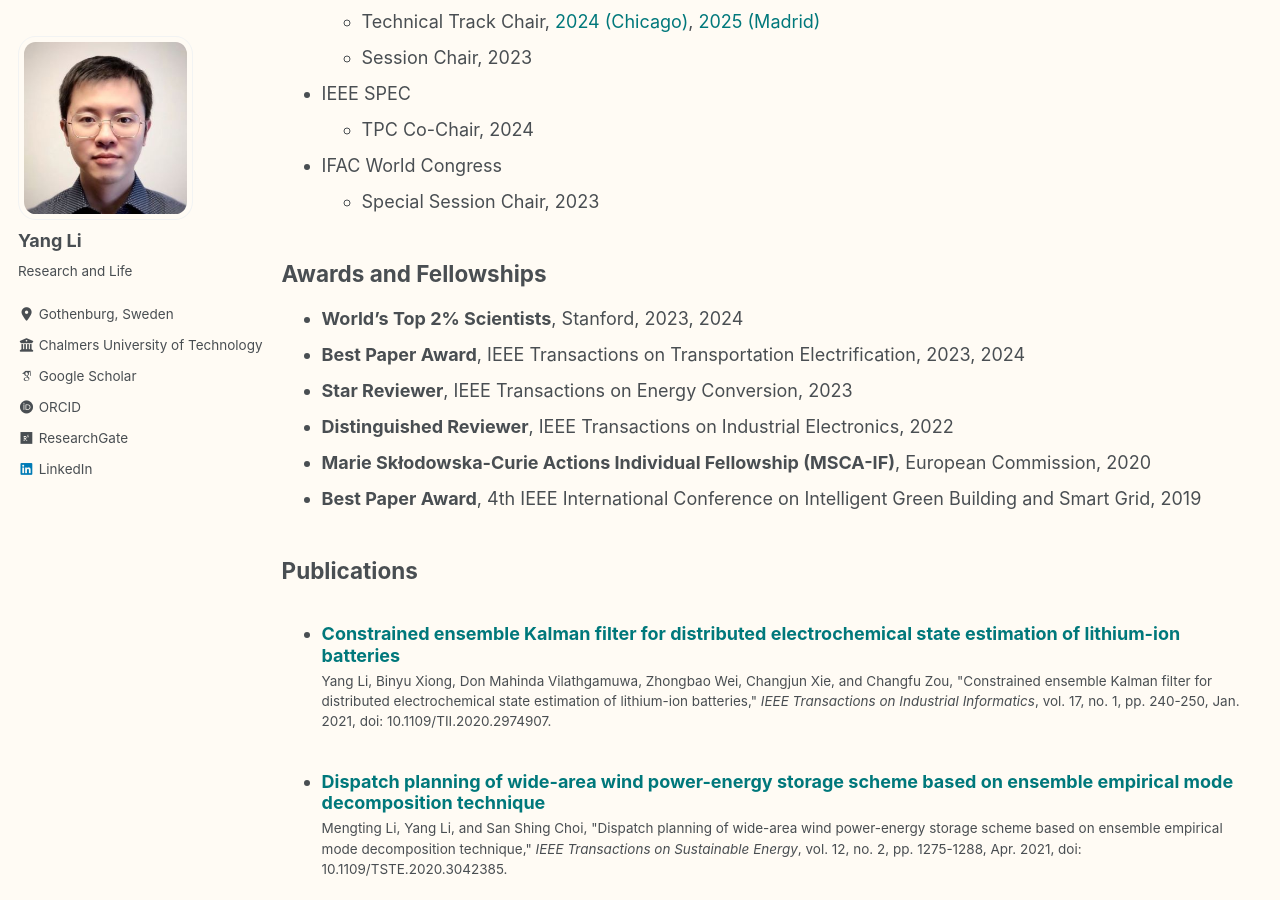
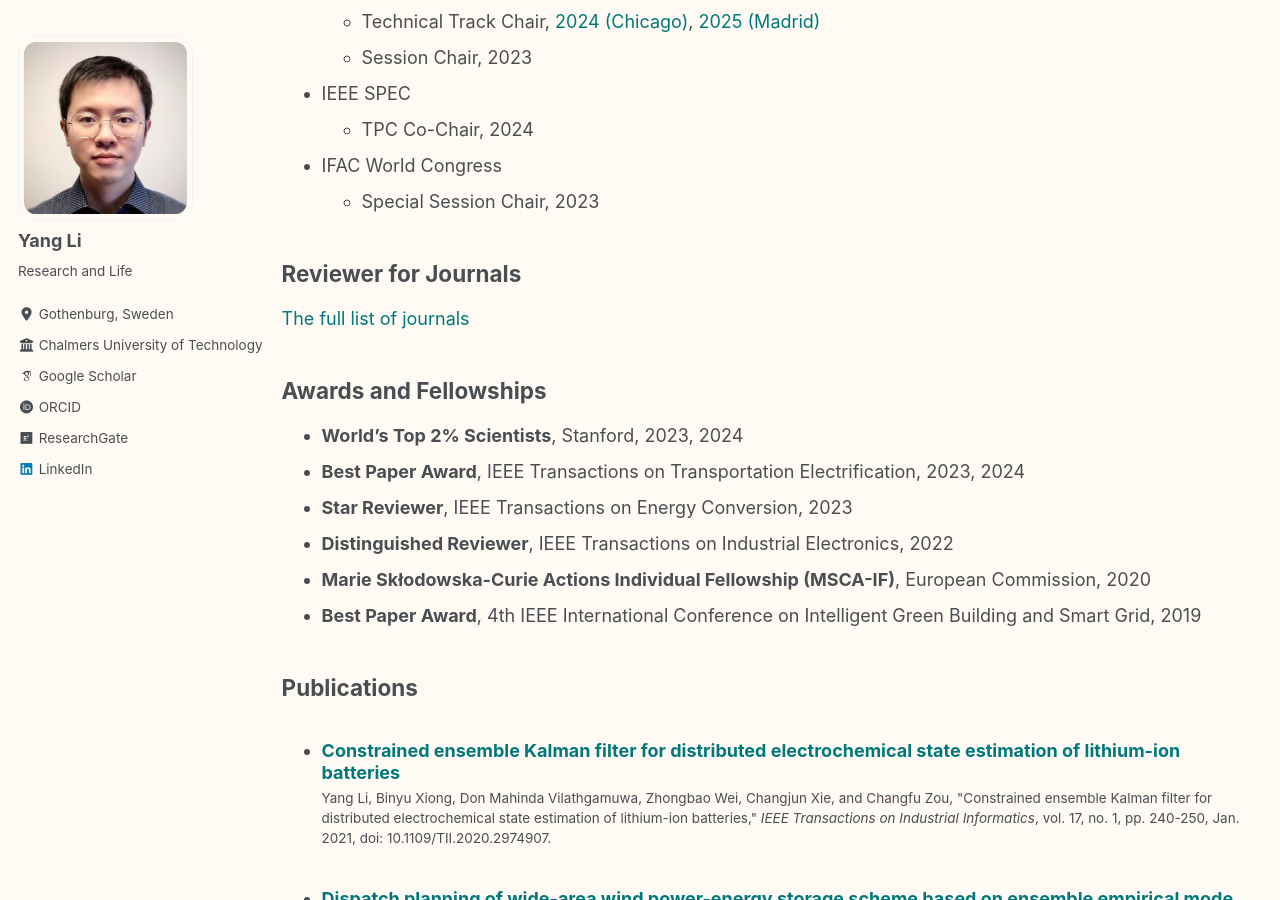
Before and after one commit to dannyli/dannyli.github.io, a Jekyll site: the page built from _pages/biography.md, in a window 1280 px wide and 900 px high, scrolled down 1299 px. Built offline with Jekyll 4.4.1, drawn with Linux system fonts in a browser that asks for light colours; some web fonts are replaced.

Commit message:
Update biography.md

```diff
--- a/_pages/biography.md
+++ b/_pages/biography.md
@@ -44,6 +44,10 @@ Conference Services
 * IFAC World Congress
 	* Special Session Chair, 2023
 
+Reviewer for Journals
+------
+[The full list of journals](/biography-journal-list-as-a-reviewer/)
+
 Awards and Fellowships
 ------
 *  **World's Top 2% Scientists**, Stanford, 2023, 2024
```
